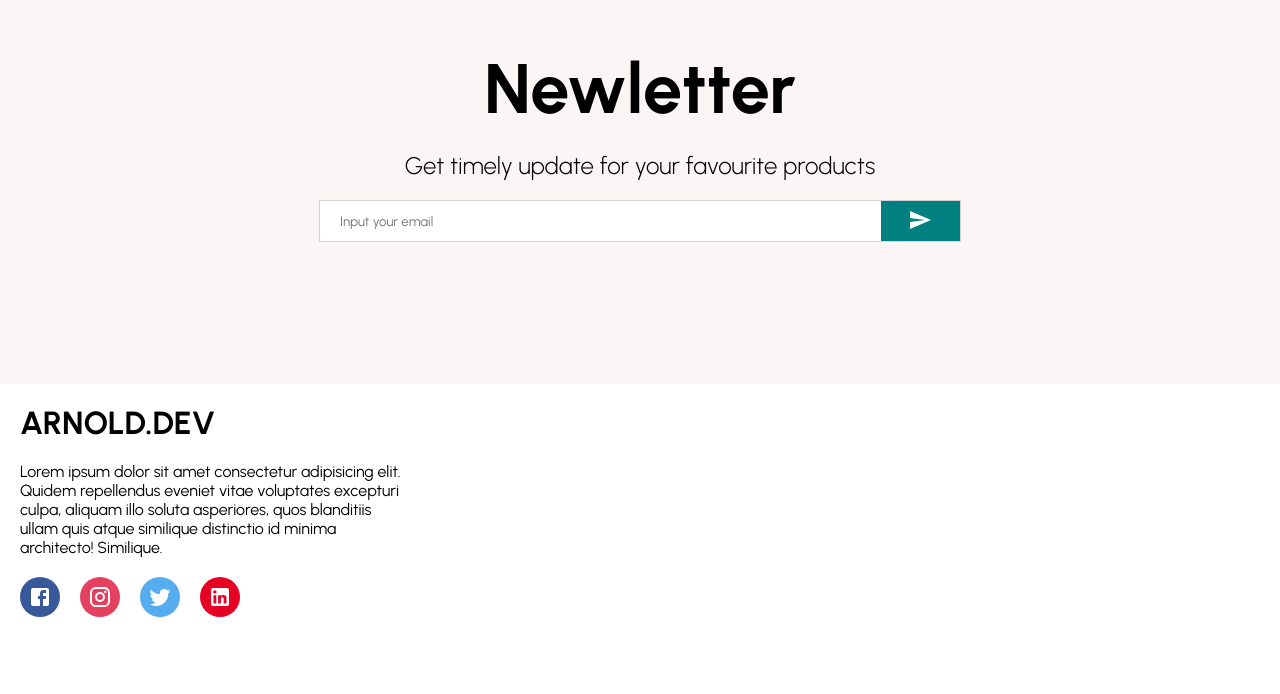
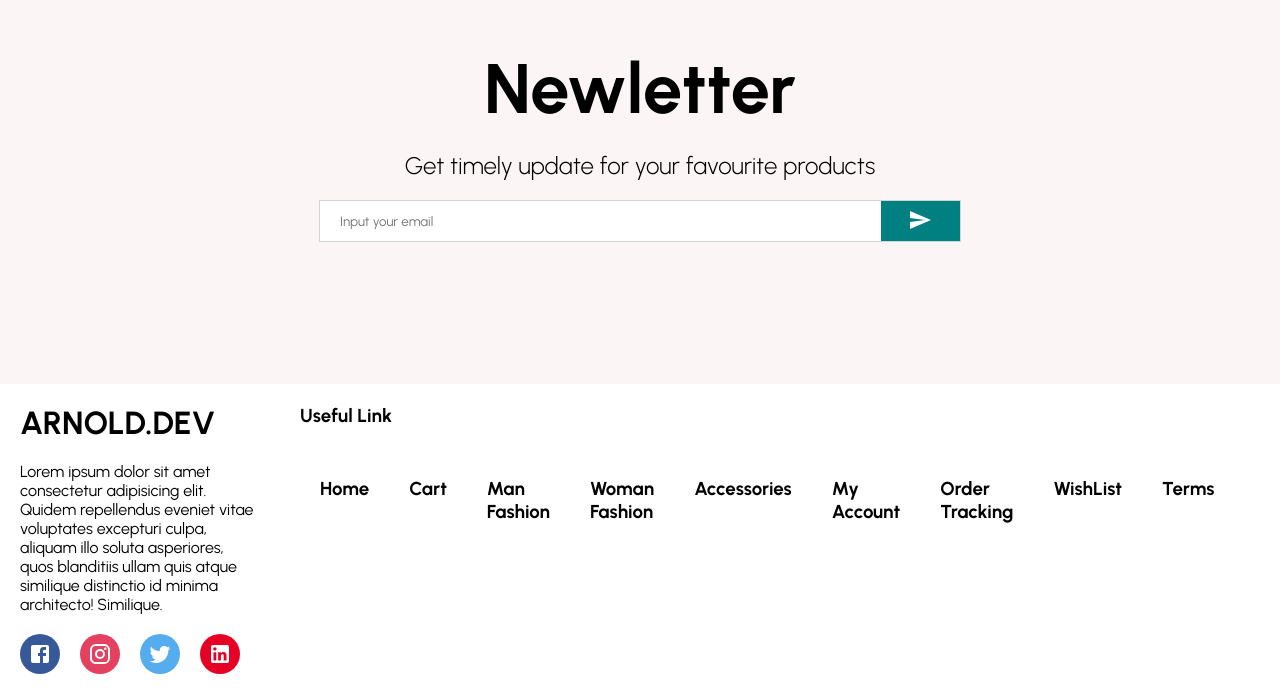
Before and after one commit to Arnold-git/React-E-commerce-App-UI-Design, a React (Create React App) app: page / in a window 1280 px wide. Shown: the part 2352-3046 px from the top of the page. Before the commit the page ends 2989 px from the top, so only its background shows below. Built offline with nearby package versions, Linux system fonts and the light colour scheme.

Commit message:
footer :fire:

```diff
--- a/src/components/Footer.jsx
+++ b/src/components/Footer.jsx
@@ -39,14 +39,16 @@
     padding: 20px;
 `;
 const Title = styled.h3`
-    flex: 1;
-    padding: 20px;
+    margin-bottom: 30px;
 `;
 
 
 const List = styled.h3`
-    flex: 1;
-    padding: 20px;
+    margin: 0;
+    padding: 0;
+    list-style: none;
+    display: flex;
+    flex-wrap: ;
 `;
 
 const ListItem = styled.li`
@@ -85,7 +87,20 @@
                     </SocialIcon>
                 </SocialContainer>
             </Left>
-            <Center></Center>
+            <Center>
+                <Title>Useful Link</Title>
+                <List>
+                    <ListItem>Home</ListItem>
+                    <ListItem>Cart</ListItem>
+                    <ListItem>Man Fashion</ListItem>
+                    <ListItem>Woman Fashion</ListItem>
+                    <ListItem>Accessories</ListItem>
+                    <ListItem>My Account</ListItem>
+                    <ListItem>Order Tracking</ListItem>
+                    <ListItem>WishList</ListItem>
+                    <ListItem>Terms</ListItem>
+                </List>
+            </Center>
             <Right></Right>
         </Container>
     )
```
